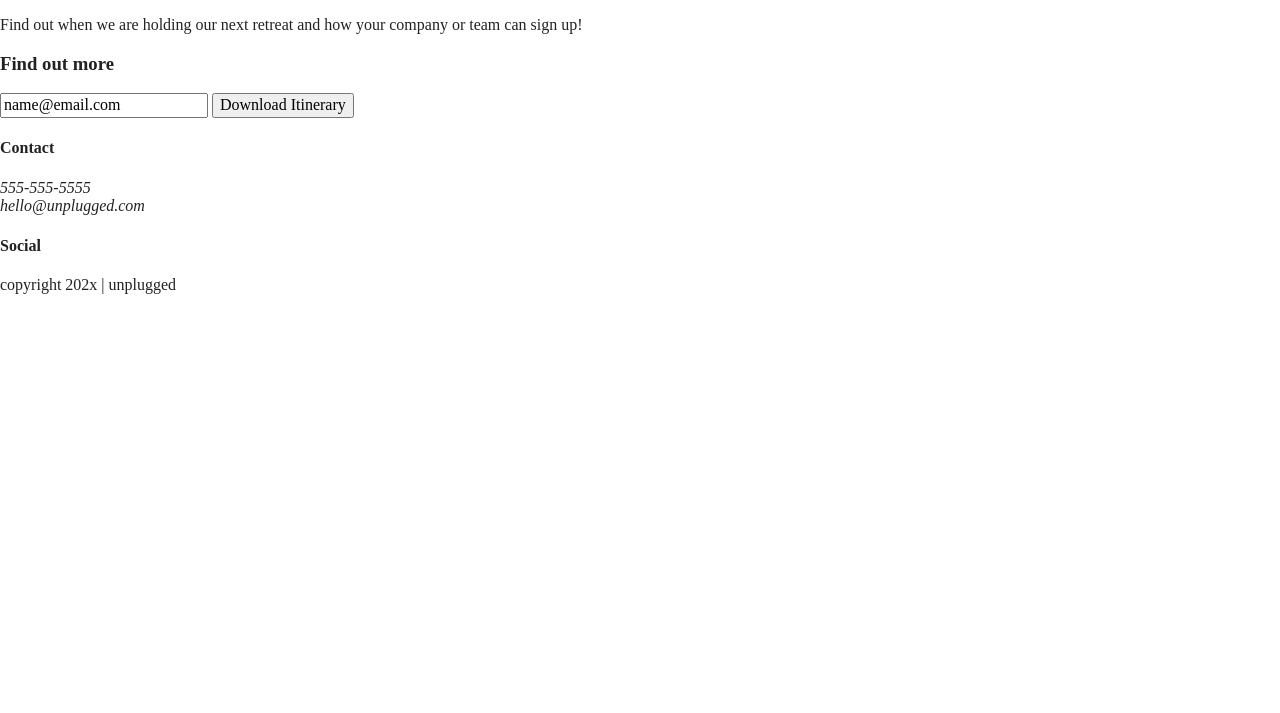
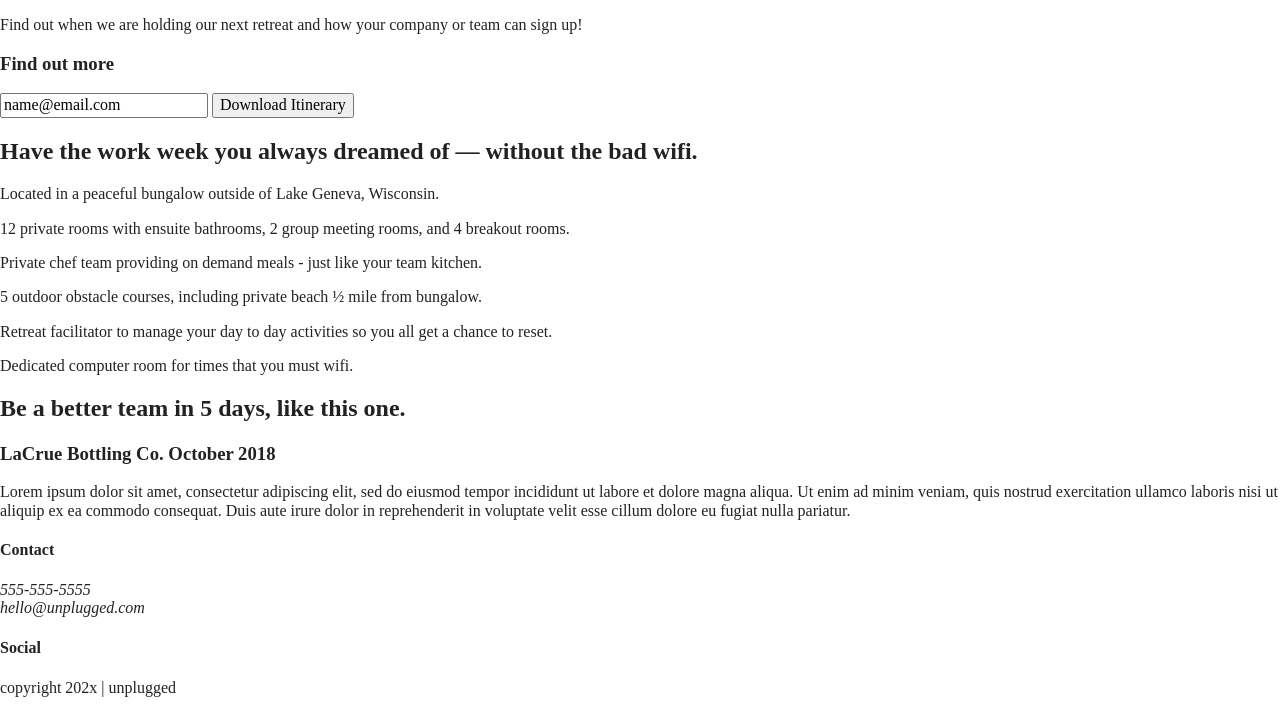
Before and after one commit to Quiet44/My-Website, a website built with Parcel: page index.html in a window 1280 px wide. Shown: the part 175-888 px from the top of the page. Before the commit the page ends 800 px from the top, so only its background shows below. Built offline with nearby package versions, Linux system fonts and the light colour scheme.

Commit message:
About content

```diff
--- a/index.html
+++ b/index.html
@@ -58,6 +58,73 @@
       </div>
     </div>
    </aside>
+   <section class="features">
+    <div class="content-wrapper">
+      <h2>Have the work week you always dreamed of — without the bad wifi.</h2>
+      <div class="features-items">
+        <article>
+          <p class="fontawesome-icon">
+          </p>
+          <p class="features-item-description">
+            Located in a peaceful bungalow outside of Lake Geneva, Wisconsin.
+          </p>
+        </article>
+        <article>
+          <p class="fontawesome-icon">
+          </p>
+          <p class="features-item-description">
+            12 private rooms with ensuite bathrooms, 2 group meeting rooms, and 4 breakout rooms.
+          </p>
+        </article>
+        <article>
+          <p class="fontawesome-icon">
+          </p>
+          <p class="features-item-description">
+            Private chef team providing on demand meals - just like your team kitchen.
+          </p>
+        </article>
+        <article>
+          <p class="fontawesome-icon">
+          </p>
+          <p class="features-item-description">
+            5 outdoor obstacle courses, including private beach ½ mile from bungalow.
+          </p>
+        </article>
+        <article>
+          <p class="fontawesome-icon">
+          </p>
+          <p class="features-item-description">
+            Retreat facilitator to manage your day to day activities so you all get a chance to reset.
+          </p>
+        </article>
+        <article>
+          <p class="fontawesome-icon">
+          </p>
+          <p class="features-item-description">
+            Dedicated computer room for times that you must wifi.
+          </p>
+        </article>
+      </div>
+    </div>
+  </section>
+
+  <section class="reviews">
+    <div class="content-wrapper">
+      <h2>Be a better team in 5 days, like this one.</h2>
+      <article>
+        <div>
+          <h3>LaCrue Bottling Co. October 2018</h3>
+          <p>
+            Lorem ipsum dolor sit amet, consectetur adipiscing elit, sed do eiusmod tempor incididunt ut labore et
+            dolore magna aliqua. Ut enim ad minim veniam, quis nostrud exercitation ullamco laboris nisi ut aliquip ex
+            ea commodo consequat. Duis aute irure dolor
+            in reprehenderit in voluptate velit esse cillum dolore eu fugiat nulla pariatur.
+          </p>
+        </div>
+      </article>
+    </div>
+  </section>
+
   </main>
   <footer>
     <div class="content-wrapper">
```
